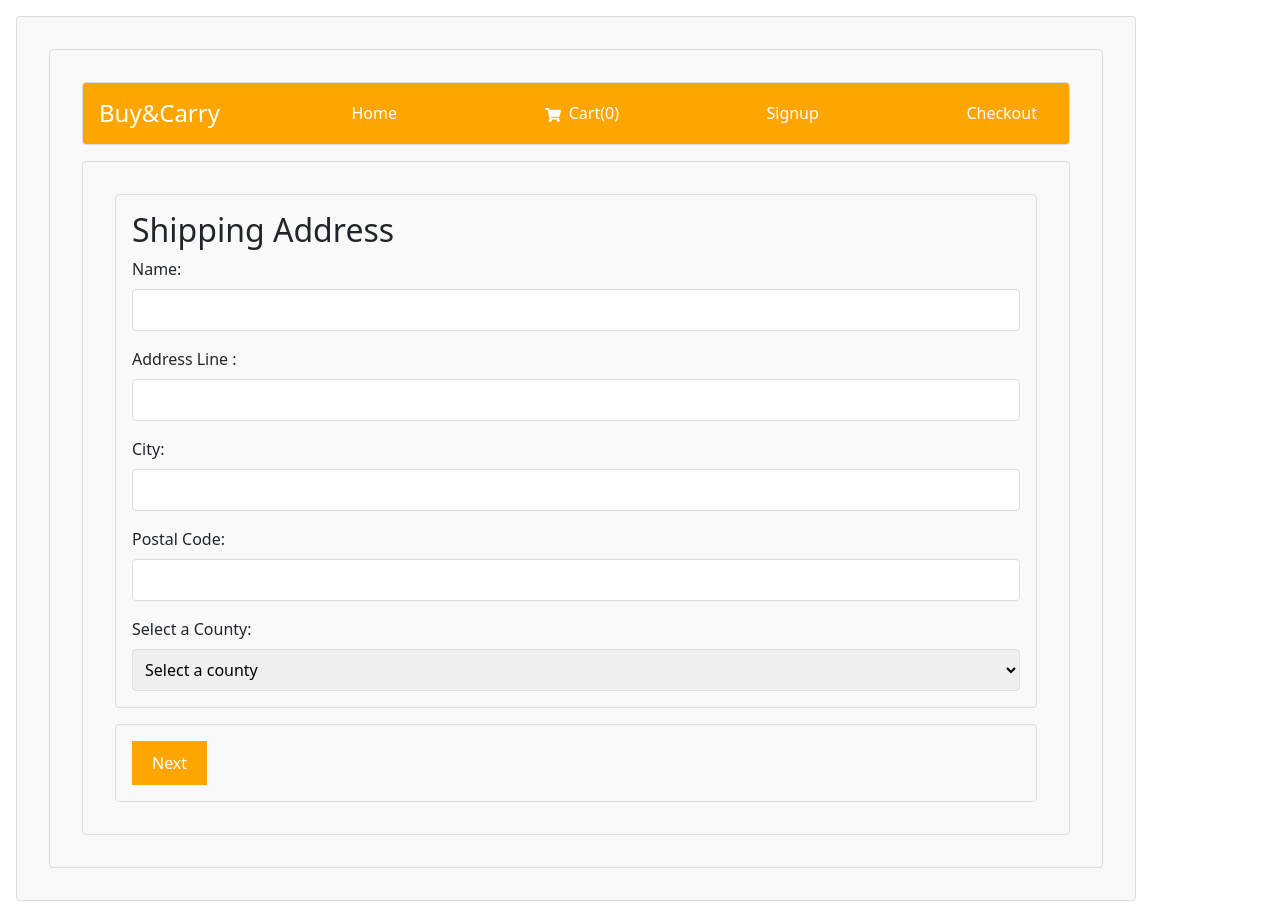
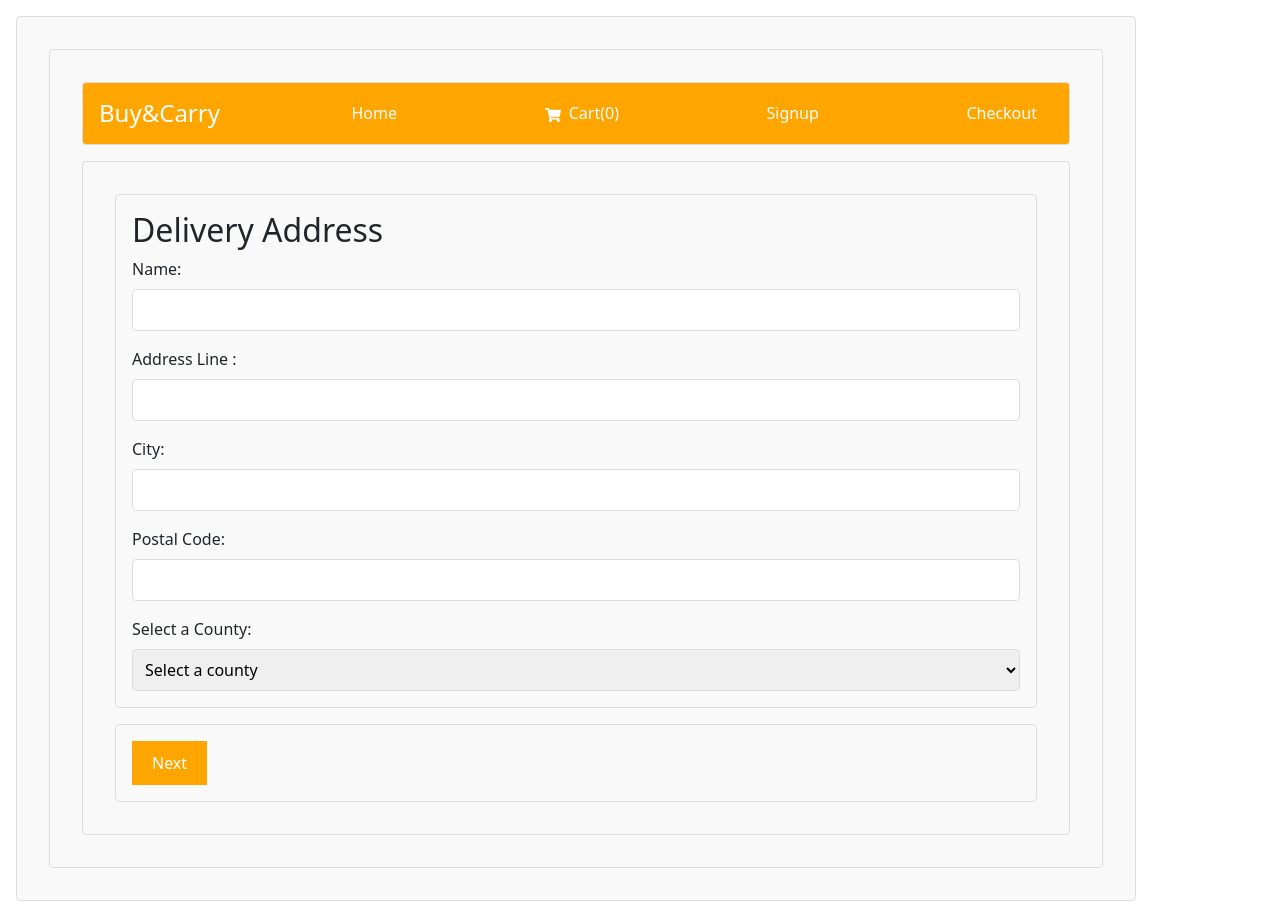
Before and after one commit to benedictlangat2000/group-3-phase-2-project, a React (Create React App) app: page /checkout in a window 1280 px wide. Built offline with nearby package versions, Linux system fonts and the light colour scheme.

Commit message:
Update AddressAndLocationForm.js

```diff
--- a/src/AddressAndLocationForm.js
+++ b/src/AddressAndLocationForm.js
@@ -68,7 +68,7 @@ function AddressAndLocationForm({ onNext }) {
 
   return (
     <div>
-      <h2>Shipping Address</h2>
+      <h2>Delivery Address</h2>
       <form>
         <label>Name:</label>
         <input
```
